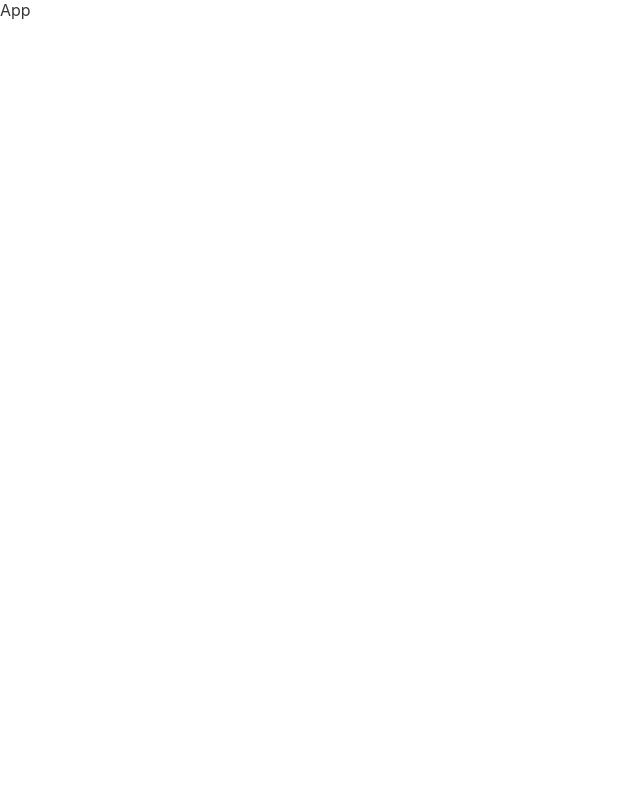
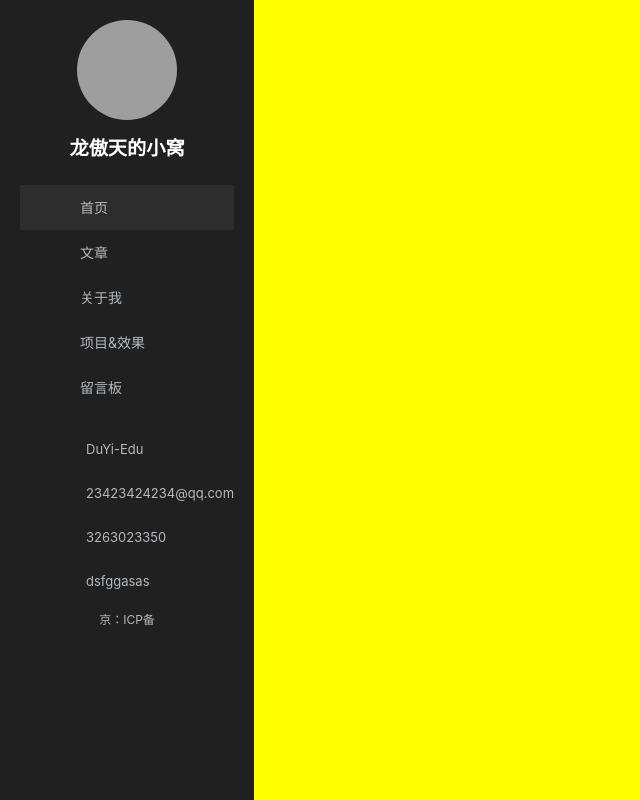
Before and after one commit to ndwgg/vue-blog, a Vue app: page / in a window 1280 px wide. Shown: the whole page, without its empty margins (0-640 px from the left). Built offline with nearby package versions, Linux system fonts and the light colour scheme; grey boxes are pictures that could not be loaded; a small style sheet from the web is missing.

Commit message:
App views

```diff
--- a/package.json
+++ b/package.json
@@ -8,7 +8,8 @@
     "test:Empty": "vue serve ./src/components/Empty/test.vue",
     "test:Contact": "vue serve ./src/components/SiteAside/Contact/test.vue",
     "test:Meau": "vue serve ./src/components/SiteAside/Meau/test.vue",
-    "test:SiteAside": "vue serve ./src/components/SiteAside/test.vue"
+    "test:SiteAside": "vue serve ./src/components/SiteAside/test.vue",
+    "test:Layout": "vue serve ./src/components/Layout/test.vue"
   },
   "dependencies": {
     "core-js": "^3.6.5",
--- a/src/App.vue
+++ b/src/App.vue
@@ -1,5 +1,33 @@
 <template>
-  <div id="app">
-    App
+  <div class="app-container">
+    <Layout>
+      <template #left>
+        <div class="left">
+          <SiteAside />
+        </div>
+      </template>
+    </Layout>
   </div>
 </template>
+
+<script>
+import SiteAside from "@/components/SiteAside";
+import Layout from "@/components/Layout";
+export default {
+  components: {
+    SiteAside,
+    Layout,
+  },
+};
+</script>
+
+<style scoped lang="less">
+@import "~@/styles/mixin.less";
+.app-container {
+  .self-fill(fixed);
+  background-color: #ff0;
+  .left {
+    height: 100%;
+  }
+}
+</style>
--- /dev/null
+++ b/src/components/Layout/index.vue
@@ -0,0 +1,35 @@
+<template>
+  <div class="layout-container">
+    <div class="left">
+      <slot name="left" />
+    </div>
+    <div class="main">
+      <slot />
+    </div>
+    <div class="right">
+      <slot name="right" />
+    </div>
+  </div>
+</template>
+
+<script>
+export default {};
+</script>
+
+<style lang="less" scoped>
+.layout-container {
+  position: absolute;
+  left: 0;
+  top: 0;
+  right: 0;
+  bottom: 0;
+  display: flex;
+  .left,
+  .right {
+    flex: 0 0 auto;
+  }
+  .main {
+    flex: 1;
+  }
+}
+</style>
--- /dev/null
+++ b/src/components/Layout/test.vue
@@ -0,0 +1,45 @@
+<template>
+  <div class="test-container">
+    <Layout>
+      <template #left>
+        <div class="left">
+          <h1>left</h1>
+        </div>
+      </template>
+      <template #default>
+        <div class="main">
+          <h1>main</h1>
+        </div>
+      </template>
+
+      <template #right>
+        <div class="right">
+          <h1>right</h1>
+        </div>
+      </template>
+    </Layout>
+  </div>
+</template>
+
+<script>
+import Layout from "./";
+export default {
+  components: {
+    Layout,
+  },
+};
+</script>
+
+<style lang="less" scoped>
+.left {
+  width: 250px;
+  background: #f00;
+}
+.main {
+  background: #0f0;
+}
+.right {
+  width: 300px;
+  background: #00f;
+}
+</style>
```
Also changed, not shown: src/views/About/index.vue (added, +15 -0 lines), src/views/Blog/index.vue (added, +15 -0 lines), src/views/Home/index.vue (added, +15 -0 lines), src/views/Message/index.vue (added, +15 -0 lines), src/views/Project/index.vue (added, +15 -0 lines).
